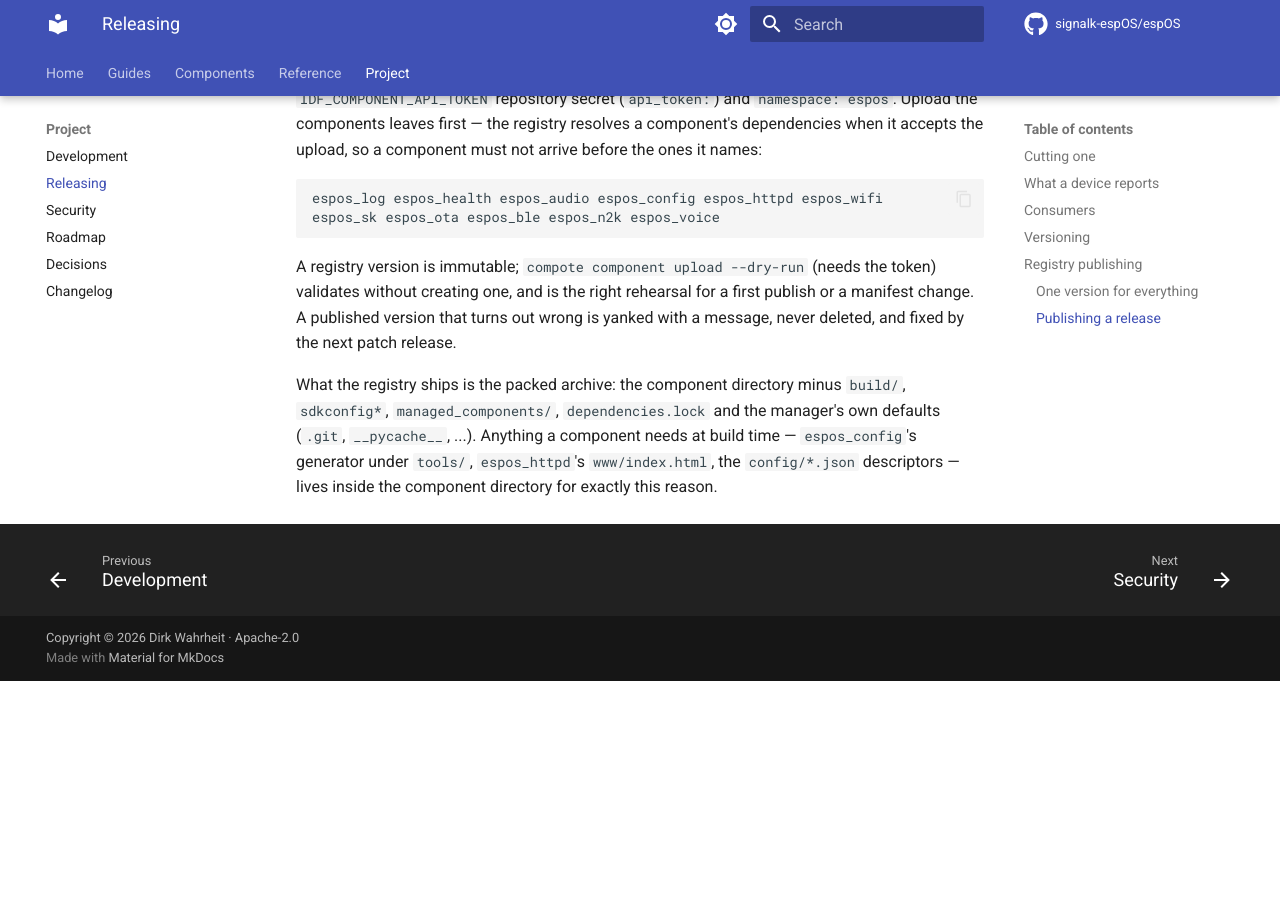
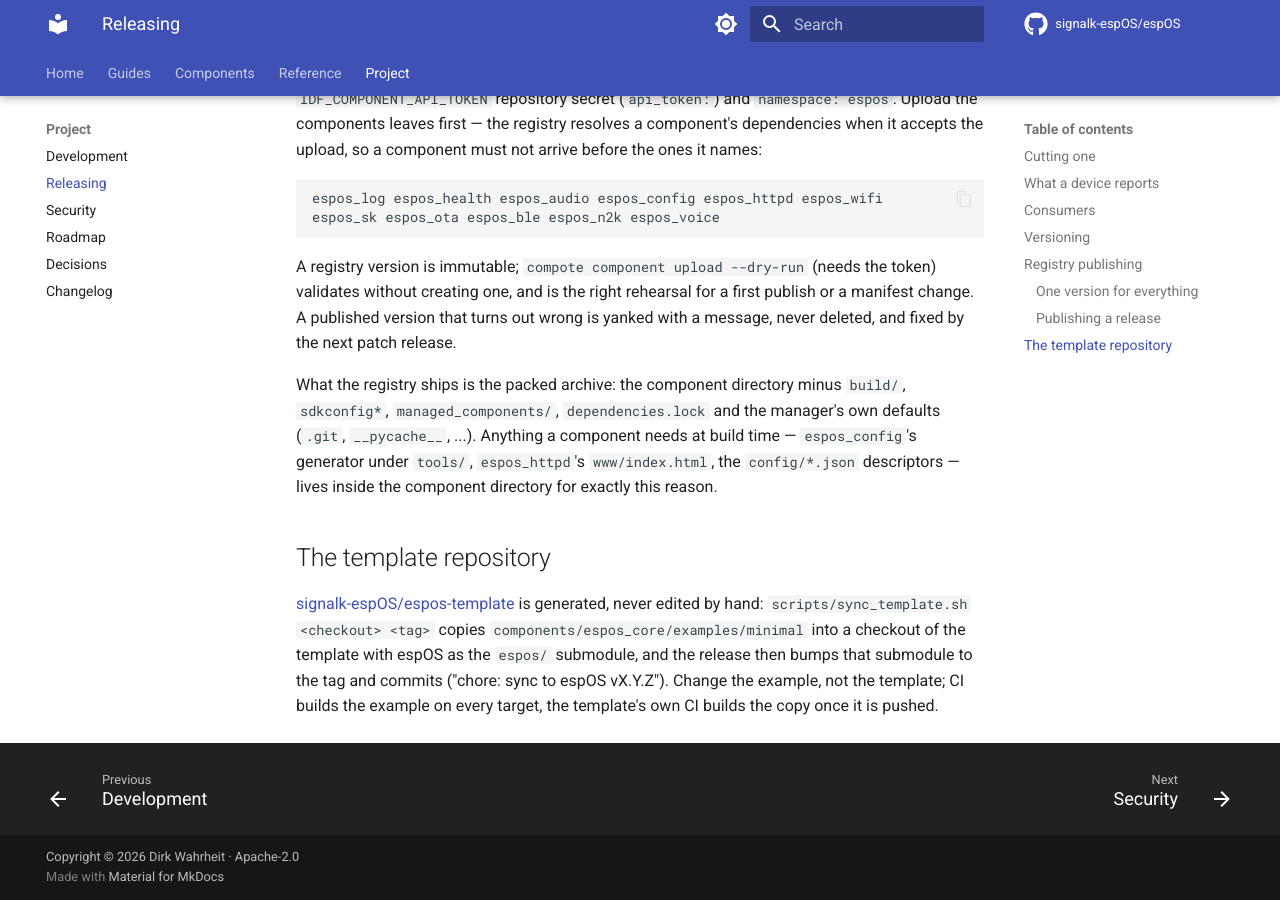
Before and after one commit to dirkwa/espOS, an MkDocs documentation site: the page built from docs/releasing.md, in a window 1280 px wide and 900 px high, scrolled down 3031 px. Built offline with MkDocs 1.6.1 and Material for MkDocs 9.7.7, drawn with Linux system fonts in a browser that asks for light colours; comment, search, counter and statistics services are not loaded; before the commit the page ends 3712 px from its top, so only the background shows below that.

Commit message:
build, ci: template generator, example builds in CI, debug log level
scripts/sync_template.sh writes the espos-template repository from the
minimal example (espOS as the espos/ submodule, five-target CI, README);
scripts/build_example.sh builds one example the way CI does. CI gains an
examples matrix (every example on esp32c6, minimal on all five targets, the
peripheral examples on esp32p4, the PCNT fallback on esp32c3) and size caps
for tutorials. The debug profile raises the maximum log level so the runtime
switch can reach debug.

```diff
--- a/docs/releasing.md
+++ b/docs/releasing.md
@@ -153,3 +153,13 @@ and the manager's own defaults (`.git`, `__pycache__`, ...). Anything a
 component needs at build time — `espos_config`'s generator under `tools/`,
 `espos_httpd`'s `www/index.html`, the `config/*.json` descriptors — lives
 inside the component directory for exactly this reason.
+
+## The template repository
+
+[signalk-espOS/espos-template](https://github.com/signalk-espOS/espos-template)
+is generated, never edited by hand: `scripts/sync_template.sh <checkout> <tag>`
+copies `components/espos_core/examples/minimal` into a checkout of the template
+with espOS as the `espos/` submodule, and the release then bumps that
+submodule to the tag and commits ("chore: sync to espOS vX.Y.Z"). Change the
+example, not the template; CI builds the example on every target, the
+template's own CI builds the copy once it is pushed.
```
Also changed, not shown: 4 other files.
